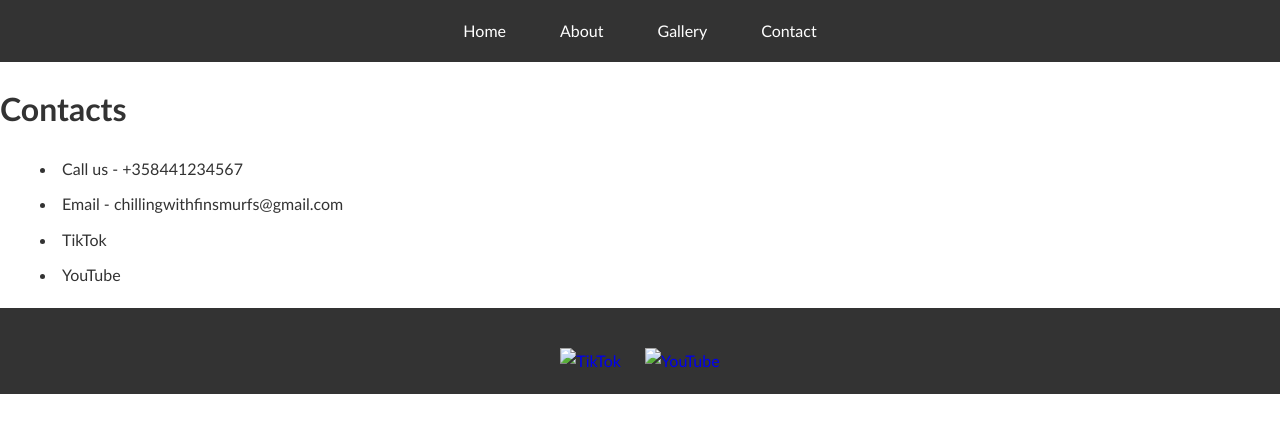
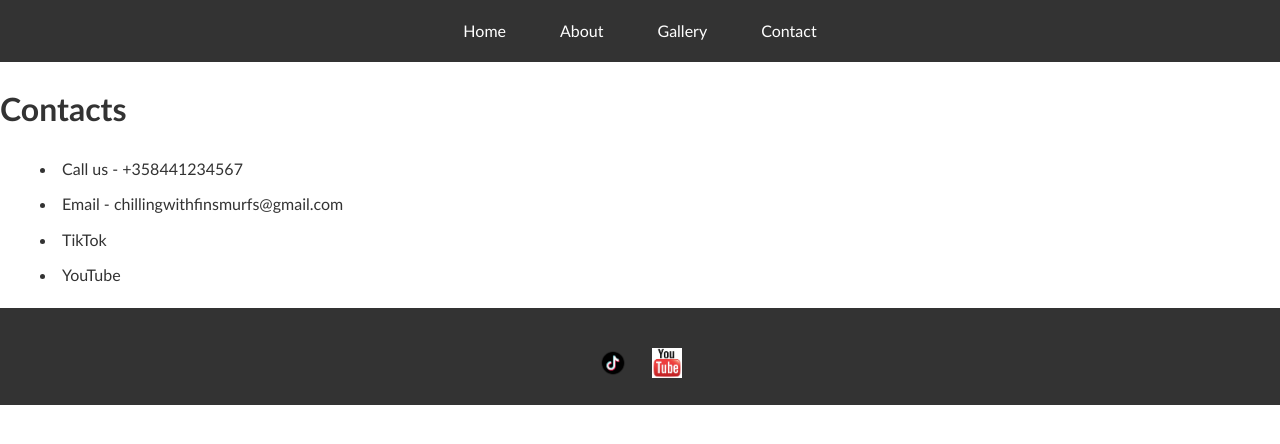
Before and after one commit to SarathaKDesign/SarathaKDesign.github.io, a plain HTML site: page ChillingWithFinsmurfs/contact.html in a window 1280 px wide. Drawn offline with Linux system fonts and the light colour scheme.

Commit message:
Update contact.html

```diff
--- a/ChillingWithFinsmurfs/contact.html
+++ b/ChillingWithFinsmurfs/contact.html
@@ -27,8 +27,8 @@
  <!-- Call to Action -->
     <footer>
         <div class="social-links">
-            <a href="https://www.tiktok.com/@chillingwithfinsmurfs?_t=8s4dbOzC5if&_r=1" target="_blank"><img src="tiktok-icon.png" alt="TikTok"></a>
-            <a href="https://www.youtube.com/@ChillingWithFinSmurfs" target="_blank"><img src="youtube-icon.png" alt="YouTube"></a>
+            <a href="https://www.tiktok.com/@chillingwithfinsmurfs?_t=8s4dbOzC5if&_r=1" target="_blank"><img src="tiktok.jpeg" alt="TikTok"></a>
+            <a href="https://www.youtube.com/@ChillingWithFinSmurfs" target="_blank"><img src="yt.jpg" alt="YouTube"></a>
         </div>
     </footer>
 </body>
```
